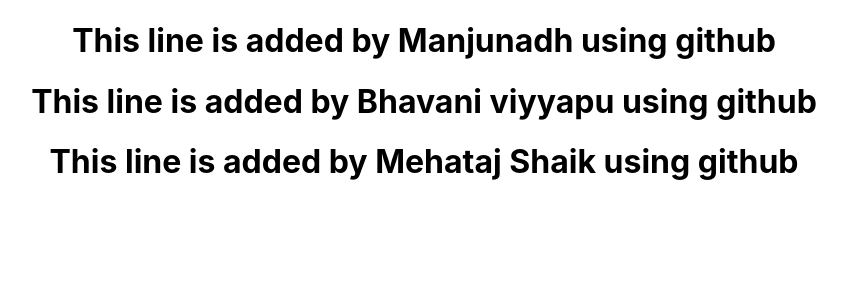
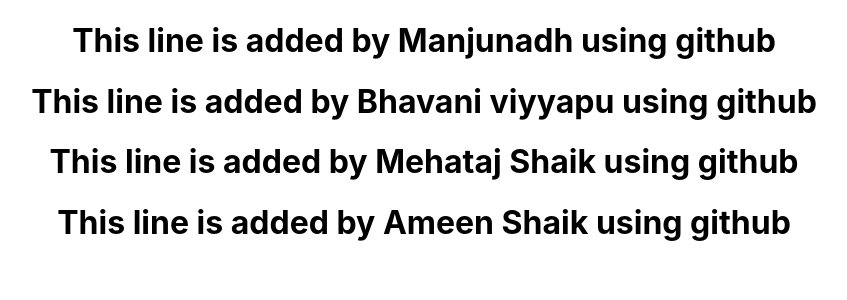
Before and after one commit to manjunadhb/rep2305, a React (Create React App) app: page / in a window 1280 px wide. Shown: the top 300 px of the page, without its empty margins (216-1063 px from the left). Built offline with nearby package versions, Linux system fonts and the light colour scheme.

Commit message:
Update App.js

```diff
--- a/src/App.js
+++ b/src/App.js
@@ -7,6 +7,7 @@
       <h1>This line is added by Manjunadh using github</h1>
       <h1>This line is added by Bhavani viyyapu using github</h1>
       <h1>This line is added by Mehataj Shaik using github</h1>
+      <h1>This line is added by Ameen Shaik using github</h1>
     </div>
   );
 }
```
